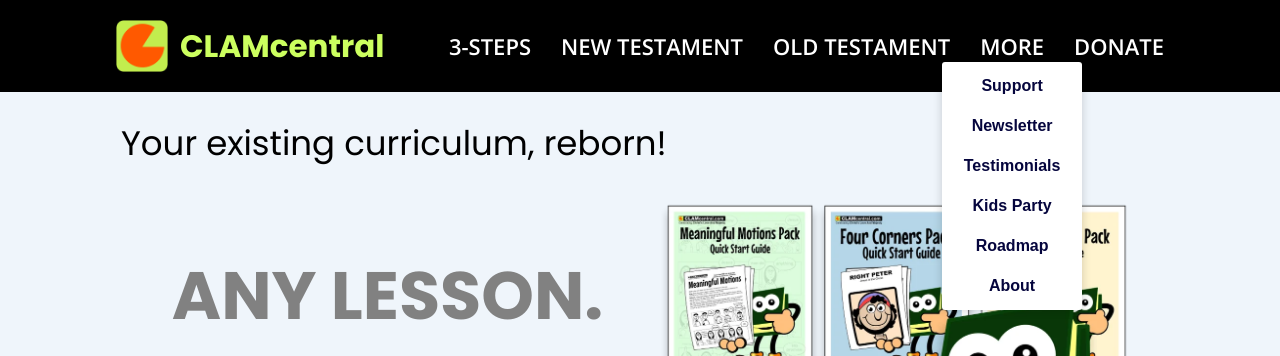
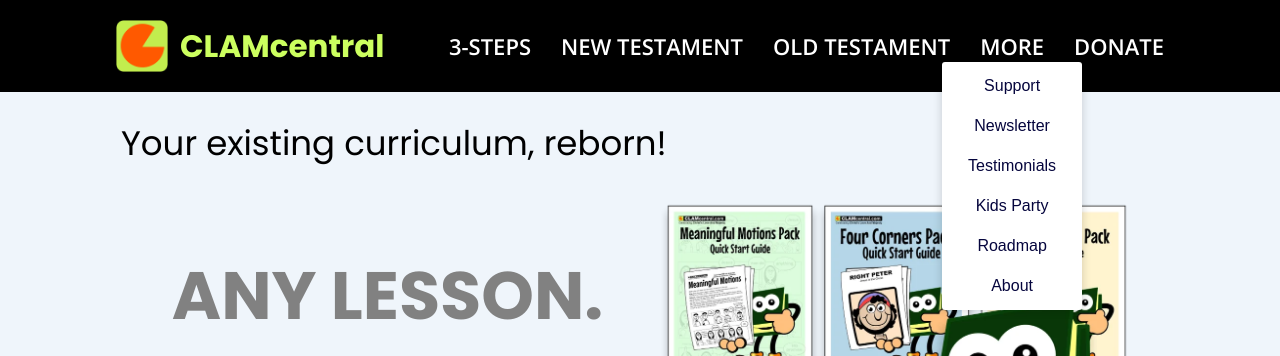
Before and after one commit to Thomas-dotcom878/clamcentral, an Astro site: page / in a window 1280 px wide. Both pictures are taken after a click on the button "MORE". Shown: the top 356 px of the page. Built offline with nearby package versions, Linux system fonts and the light colour scheme; Astro itself is replaced by a stand-in of ours; a web font is replaced by a local one.

Commit message:
MORE menu: normal-weight links
Co-Authored-By: Claude Opus 5.5 <noreply@anthropic.com>
Claude-Session: https://claude.ai/code/session_01SmBytvDuSBSgZC5kPHfHFA

```diff
--- a/src/components/Header.astro
+++ b/src/components/Header.astro
@@ -15,7 +15,7 @@ const donate = topNav.find((l) => l.label === 'DONATE');
 			<div class="group relative" id="more-menu">
 				<button type="button" class="cursor-pointer py-1 font-semibold uppercase hover:text-lime" aria-haspopup="true" aria-expanded="false">MORE</button>
 				<ul class="absolute top-full left-1/2 z-50 hidden w-[140px] -translate-x-1/2 rounded-[3px] bg-white py-1 text-center font-button text-[16px] font-normal group-hover:block group-focus-within:block group-[.open]:block" style="box-shadow: rgba(0,0,0,.15) 0 0 9px 1px">
-					{moreNav.map((l) => <li><a href={l.href} class="block px-3 py-[9px] leading-[22px] text-[rgb(5,5,61)] hover:bg-black/5">{l.label}</a></li>)}
+					{moreNav.map((l) => <li><a href={l.href} class="block px-3 py-[9px] leading-[22px] font-normal text-[rgb(5,5,61)] hover:bg-black/5">{l.label}</a></li>)}
 				</ul>
 			</div>
 			{donate && <a href={donate.href} class="py-1 hover:text-lime">{donate.label}</a>}
```
